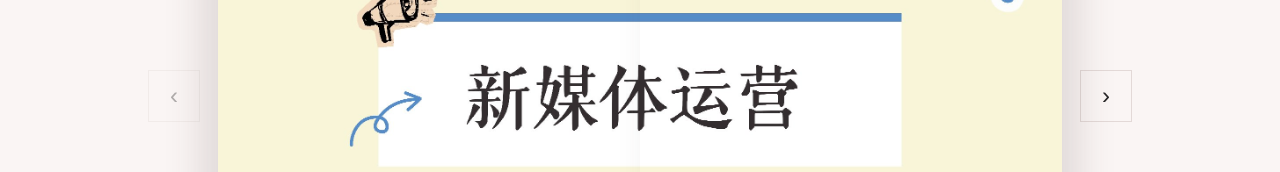
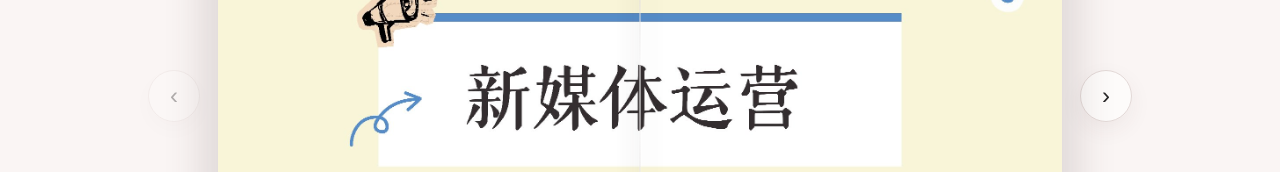
Before and after one commit to shentandream-jpg/pfo-dream, a React (Vite) app: page / in a window 1280 px wide. Shown: the part 2971-3143 px from the top of the page. Built offline with nearby package versions, Linux system fonts and the light colour scheme; a web font is replaced by a local one.

Commit message:
Smooth media flipbook transitions

```diff
--- a/src/main.jsx
+++ b/src/main.jsx
@@ -64,7 +64,7 @@ function TypeBlock({as:Tag='span',lines,speed=50,started=false,onDone}){
 }
 function MediaBook({project}){
   const total=project.pages.length;
-  const ref=useRef(null);const timer=useRef(null);
+  const ref=useRef(null);
   const [vis,setVis]=useState(false);const [cur,setCur]=useState(0);const [anim,setAnim]=useState(null);
   const busy=anim!=null;
   useEffect(()=>{
@@ -73,13 +73,16 @@ function MediaBook({project}){
     const ob=new IntersectionObserver(([e])=>{if(e.isIntersecting){setVis(true);ob.disconnect();}},{threshold:.2});
     ob.observe(node);return()=>ob.disconnect();
   },[]);
-  useEffect(()=>()=>clearTimeout(timer.current),[]);
   const go=t=>{
     t=Math.max(0,Math.min(total-1,t));
     if(busy||t===cur)return;
     if(window.matchMedia('(prefers-reduced-motion: reduce)').matches){setCur(t);return;}
     setAnim({dir:t>cur?'next':'prev',from:cur,to:t});
-    timer.current=setTimeout(()=>{setCur(t);setAnim(null);},920);
+  };
+  const finishTurn=()=>{
+    if(!anim)return;
+    setCur(anim.to);
+    setAnim(null);
   };
   const P=project.pages;
   const frontIdx=anim?(anim.dir==='next'?anim.from:anim.to):cur;
@@ -87,10 +90,10 @@ function MediaBook({project}){
   return <div ref={ref} className={'media-book'+(vis?' is-visible':'')}>
     <div className="book-stage">
       <button className="book-hit" onClick={()=>go(cur-1)} disabled={cur===0||busy} aria-label="上一页">‹</button>
-      <div className="book">
+      <div className={'book'+(anim?' is-turning':'')}>
         <div className="book-half book-left" aria-hidden="true"><img src={P[anim?(anim.dir==='next'?anim.from:anim.to):cur].src} alt=""/></div>
         <div className="book-half book-right"><img src={P[anim?(anim.dir==='next'?anim.to:anim.from):cur].src} alt={P[cur].name+'：'+P[cur].caption}/></div>
-        {anim&&<div className={'book-leaf book-leaf-'+anim.dir} key={anim.from+'-'+anim.to} aria-hidden="true">
+        {anim&&<div className={'book-leaf book-leaf-'+anim.dir} key={anim.from+'-'+anim.to} onAnimationEnd={event=>{if(event.target===event.currentTarget)finishTurn();}} aria-hidden="true">
           <div className="book-face"><img src={P[frontIdx].src} alt=""/></div>
           <div className="book-face book-face-back"><img src={P[backIdx].src} alt=""/></div>
         </div>}
--- a/src/portfolio.css
+++ b/src/portfolio.css
@@ -242,27 +242,31 @@ img,video,svg{max-width:100%}
 /* New-media group: spread flipbook — right page turns around the center spine onto the left. */
 .media-book{width:min(100%,1020px);margin:0 auto;padding:34px 0 20px}
 .book-stage{position:relative;display:flex;justify-content:center;align-items:center}
-.book{position:relative;flex:0 1 860px;min-width:0;aspect-ratio:1.415;perspective:2800px}
-.book-half{position:absolute;top:0;width:50%;height:100%;overflow:hidden;background:#faf5f4}
+.book{position:relative;flex:0 1 860px;min-width:0;aspect-ratio:1.415;perspective:2800px;transform-style:preserve-3d}
+.book::before{content:'';position:absolute;z-index:7;top:1%;bottom:1%;left:50%;width:2px;transform:translateX(-50%);background:linear-gradient(#604e5040,#fff8,#604e5040);box-shadow:-10px 0 18px #4935371f,10px 0 18px #4935371f;pointer-events:none}
+.book-half{position:absolute;top:0;width:50%;height:100%;overflow:hidden;background:#faf5f4;transform:translateZ(0);backface-visibility:hidden;-webkit-backface-visibility:hidden}
 .book-left{left:0;border-radius:8px 0 0 8px;box-shadow:-16px 18px 38px #4c353526}
 .book-right{right:0;border-radius:0 8px 8px 0;box-shadow:16px 18px 38px #4c353526}
 .book-half img{position:absolute;top:0;max-width:none;width:200%;height:100%;object-fit:contain;display:block}
 .book-left img{left:0}
 .book-right img{right:0}
-.book-leaf{position:absolute;top:0;left:50%;width:50%;height:100%;transform-origin:left center;transform-style:preserve-3d;z-index:5;will-change:transform}
-.book-face{position:absolute;inset:0;backface-visibility:hidden;-webkit-backface-visibility:hidden;background:#faf5f4;overflow:hidden;border-radius:0 8px 8px 0}
+.book-leaf{position:absolute;top:0;left:50%;width:50%;height:100%;transform-origin:left center;transform-style:preserve-3d;z-index:5;will-change:transform;backface-visibility:hidden;-webkit-backface-visibility:hidden}
+.book-leaf::after{content:'';position:absolute;z-index:3;inset:0;pointer-events:none;opacity:0;background:linear-gradient(90deg,#20151748,transparent 36%,#fff3 64%,#2817192a)}
+.book-face{position:absolute;inset:0;backface-visibility:hidden;-webkit-backface-visibility:hidden;background:#faf5f4;overflow:hidden;border-radius:0 8px 8px 0;transform:translateZ(.1px)}
 .book-face::after{content:'';position:absolute;inset:0;pointer-events:none;box-shadow:inset 22px 0 34px -22px #4c353522}
 .book-face img{position:absolute;top:0;right:0;max-width:none;width:200%;height:100%;object-fit:contain;display:block}
 .book-face-back{transform:rotateY(180deg);border-radius:8px 0 0 8px}
 .book-face-back::after{box-shadow:inset -22px 0 34px -22px #4c353522}
 .book-face-back img{left:0;right:auto}
-.book-leaf-next{animation:book-flip-next .92s cubic-bezier(.45,.05,.3,1) both}
-.book-leaf-prev{animation:book-flip-prev .92s cubic-bezier(.45,.05,.3,1) both}
-@keyframes book-flip-next{from{transform:rotateY(0)}to{transform:rotateY(-180deg)}}
-@keyframes book-flip-prev{from{transform:rotateY(-180deg)}to{transform:rotateY(0)}}
+.book-leaf-next{animation:book-flip-next .78s cubic-bezier(.22,.61,.36,1) both}
+.book-leaf-prev{animation:book-flip-prev .78s cubic-bezier(.22,.61,.36,1) both}
+.book-leaf-next::after,.book-leaf-prev::after{animation:book-page-shadow .78s ease both}
+@keyframes book-flip-next{0%{transform:rotateY(0)}42%{transform:rotateY(-78deg)}100%{transform:rotateY(-180deg)}}
+@keyframes book-flip-prev{0%{transform:rotateY(-180deg)}58%{transform:rotateY(-102deg)}100%{transform:rotateY(0)}}
+@keyframes book-page-shadow{0%,100%{opacity:0}48%{opacity:.58}}
 @media (prefers-reduced-motion: reduce){.book-leaf-next,.book-leaf-prev{animation-duration:.01ms}}
-.book-hit{flex:0 0 auto;width:52px;height:52px;display:grid;place-items:center;background:var(--pink-light);border:1px solid var(--line);font-size:24px;margin:0 18px;transition:background .25s,transform .25s}
-.book-hit:hover:not(:disabled){background:var(--pink);transform:translateY(-2px)}
+.book-hit{flex:0 0 auto;width:52px;height:52px;display:grid;place-items:center;border-radius:50%;background:#fff9;border:1px solid var(--line);font-size:24px;margin:0 18px;box-shadow:0 8px 22px #4c353510;transition:background .25s,transform .25s,box-shadow .25s}
+.book-hit:hover:not(:disabled){background:var(--pink);box-shadow:0 12px 25px #4c353522;transform:translateY(-2px) scale(1.05)}
 .book-hit:disabled{opacity:.35;cursor:default}
 .book-dots{display:flex;justify-content:center;gap:10px;padding-top:18px}
 .book-dot{width:11px;height:11px;border-radius:50%;background:#d8cccb;padding:0;transition:background .3s,transform .3s}
```
